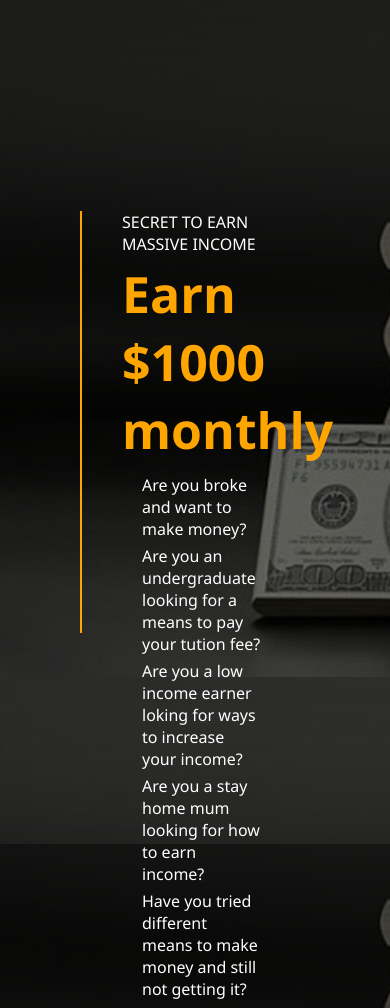
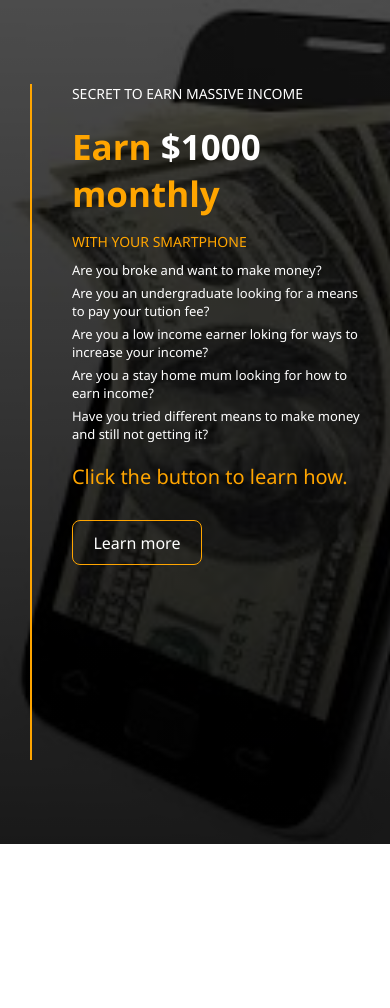
Before and after one commit to Nifemi2007/My-promotion-site-online-1k-, a plain HTML site: page index.html in a window 390 px wide. Shown: the top 1008 px of the page. After the commit the page ends 844 px from the top, so only its background shows below. Drawn offline with Linux system fonts and the light colour scheme.

Commit message:
added responsiveness

```diff
--- a/index.html
+++ b/index.html
@@ -12,7 +12,9 @@
     <div class="line" ></div>
     <div class="container">
       <p class="title">SECRET TO EARN MASSIVE INCOME</p>
-      <h1>Earn $1000 monthly</h1>
+      <h1>Earn <span style="color: white;">$1000</span> monthly</h1>
+      <p class="title info">WITH YOUR SMARTPHONE</p>
+
       <p class="customers">Are you broke and want to make money?</p>
       <p class="customers">
         Are you an undergraduate looking for a means to pay your tution fee?
--- a/style.css
+++ b/style.css
@@ -6,8 +6,10 @@
 
 
 body {
-  background-image: linear-gradient(rgba(0,0,0,0.7),rgba(0,0,0,0.5)),url(/My-promotion-site-online-1k-/img/earn-money-online.jpeg);
+  background-image: linear-gradient(rgba(0,0,0,0.8),rgba(0,0,0,0.8)),url(/My-promotion-site-online-1k-/img/earn-money-online.jpeg);
     display: flex;
+    background-repeat: no-repeat;
+        background-size: cover;
     align-items: center;
     height: 100vh;
     padding-left: 80px;
@@ -44,12 +46,14 @@ body {
     font-size: 16px;
 }
 
-
+.info{
+    margin-bottom: 10px;
+    color: orange;
+}
 
 h1 {
-
     font-size: 50px;
-    margin-top: 5px;
+    margin-bottom: -5px;
     color: orange;
 }
 
@@ -89,3 +93,41 @@ button:hover {
     background-color: white;
     color: black;
 }
+
+@media screen and (max-width:500px) {
+    body{
+        background-image: linear-gradient(rgba(0,0,0,0.7),rgba(0,0,0,0.9)),url(/My-promotion-site-online-1k-/img/make-money.jpg);
+        background-repeat: no-repeat;
+        background-size: cover;
+        padding:0px 30px;
+
+    }
+    .line {
+        height: 80%;
+        margin-right: 40px;
+    }
+    .container{  animation-name: titleAnimation;
+       width: 90%;
+        height: 80%;
+    }
+
+    .title{
+        font-size: 14px;
+    }
+    h1 {
+        font-size: 35px;
+        margin-top: 20px;
+    }
+    h1 + p {
+        margin-top: 20px;
+    }
+
+    .customers {
+        padding-left:0px;
+        font-size: 13px;
+    }
+    button {
+        margin-top: 30px;
+
+    }
+}
```
Also changed, not shown: img/make-money.jpg (added).
